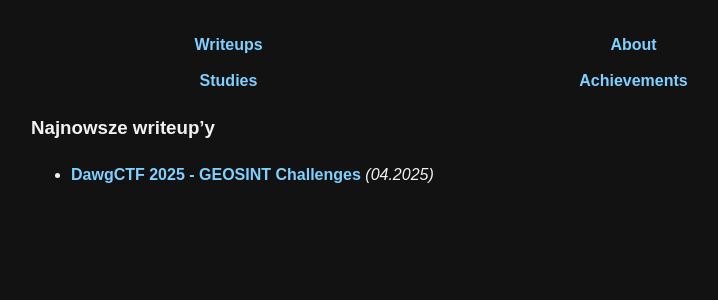
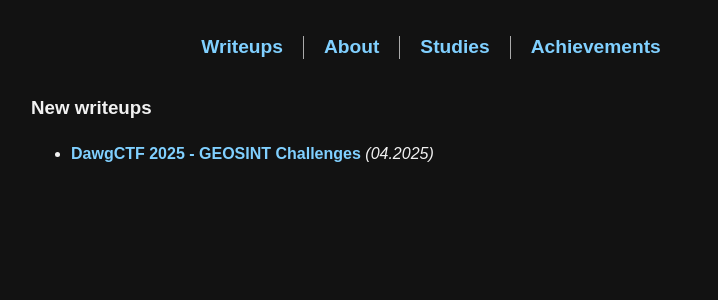
Before and after one commit to mrb3d1/mrb3d1.github.io, a Jekyll site: the page built from index.md, in a window 1280 px wide. Shown: the top 300 px of the page, without its empty margins (209-927 px from the left). Built offline with Jekyll 4.4.1, drawn with Linux system fonts in a browser that asks for light colours.

Commit message:
Update index.md

```diff
--- a/index.md
+++ b/index.md
@@ -3,21 +3,31 @@ title: "B3d1"
 layout: default
 ---
 
-<div style="display: flex; flex-wrap: wrap; justify-content: space-between; gap: 10px; margin-bottom: 20px;">
-  <div style="flex: 1 1 45%; text-align: center;">
-    <strong><a href="/Writeups/">Writeups</a></strong>
+<div style="display: flex; justify-content: center; align-items: center; flex-wrap: wrap; gap: 10px; font-size: 1.2rem; margin-bottom: 30px;">
+
+  <div style="padding: 0 10px;">
+    <a href="/Writeups/" style="text-decoration: none; font-weight: bold;">Writeups</a>
   </div>
-  <div style="flex: 1 1 45%; text-align: center;">
-    <strong><a href="/About/">About</a></strong>
+
+  <div style="border-left: 1px solid #aaa; height: 1.2em;"></div>
+
+  <div style="padding: 0 10px;">
+    <a href="/About/" style="text-decoration: none; font-weight: bold;">About</a>
   </div>
-  <div style="flex: 1 1 45%; text-align: center;">
-    <strong><a href="/Studies/">Studies</a></strong>
+
+  <div style="border-left: 1px solid #aaa; height: 1.2em;"></div>
+
+  <div style="padding: 0 10px;">
+    <a href="/Studies/" style="text-decoration: none; font-weight: bold;">Studies</a>
   </div>
-  <div style="flex: 1 1 45%; text-align: center;">
-    <strong><a href="/Achievements/">Achievements</a></strong>
+
+  <div style="border-left: 1px solid #aaa; height: 1.2em;"></div>
+
+  <div style="padding: 0 10px;">
+    <a href="/Achievements/" style="text-decoration: none; font-weight: bold;">Achievements</a>
   </div>
 </div>
 
-### Najnowsze writeup'y
+### New writeups
 
 - **[DawgCTF 2025 - GEOSINT Challenges](/DawgCTF-2025/)** *(04.2025)*
```
